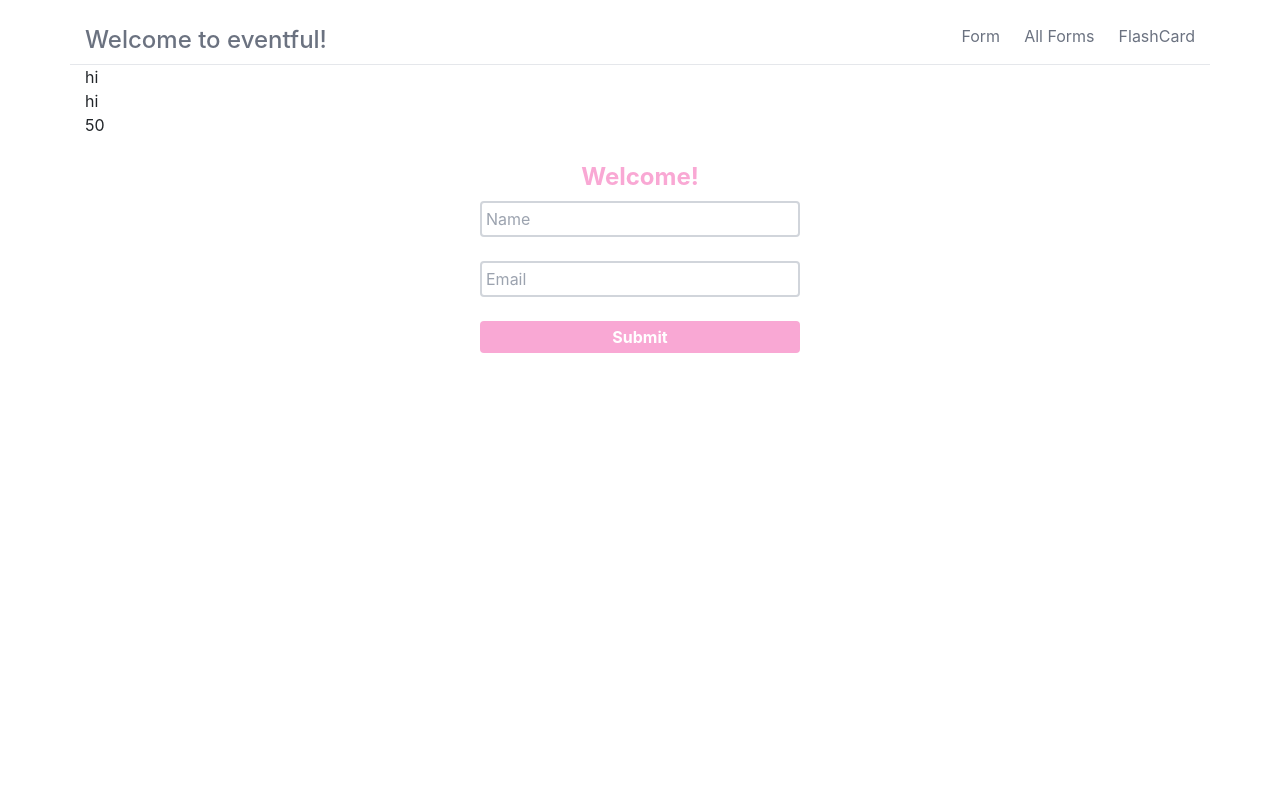
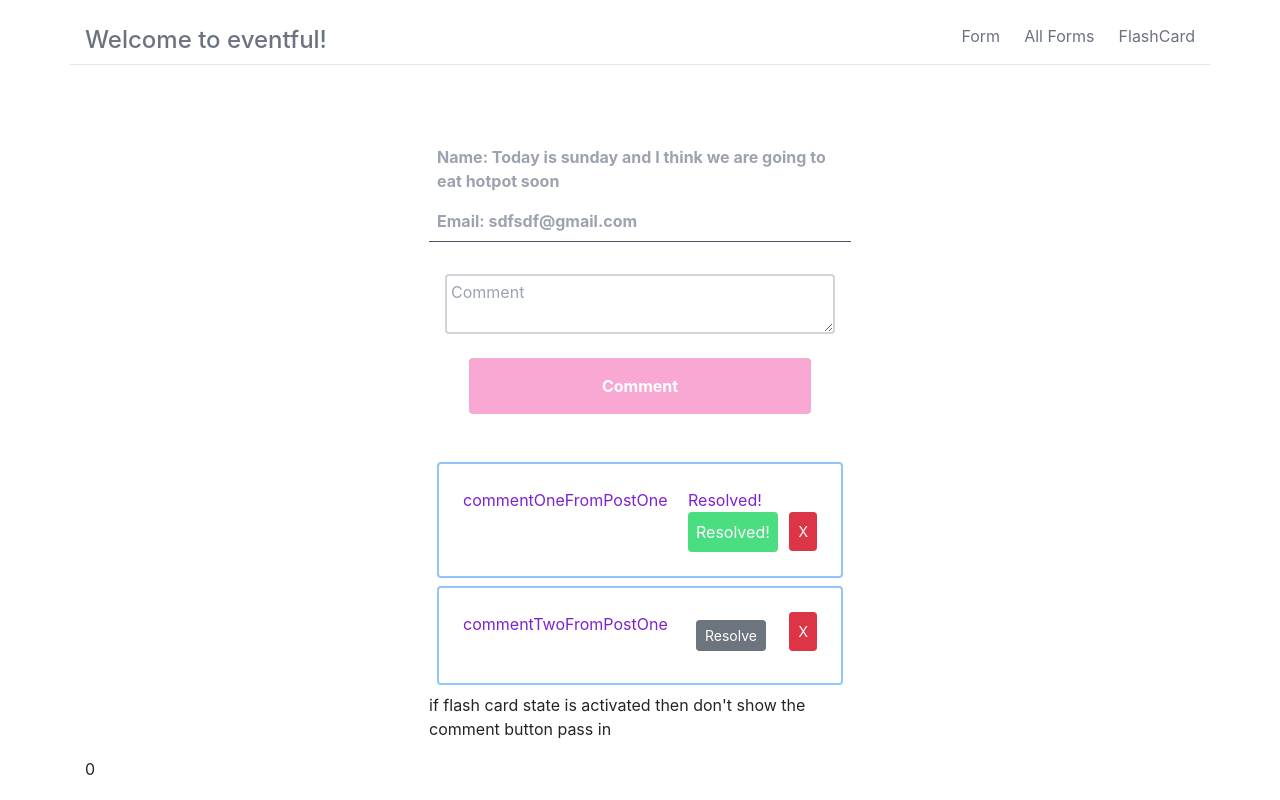
Before and after one commit to cindyliang01/eventful, a React (Create React App) app: page /FlashCard in a window 1280 px wide. Shown: the top 800 px of the page. Built offline with nearby package versions, Linux system fonts and the light colour scheme.

Commit message:
Displayed a post using flashCardIndex

```diff
--- a/src/App.js
+++ b/src/App.js
@@ -10,24 +10,25 @@ import { Route, Routes } from "react-router-dom";
 class App extends Component {
   state = {
     dummyListPosts: [
-      // {
-      //   id: 1,
-      //   like: 0,
-      //   comments: [
-      //     { id: 1, text: "commentOneFromPostOne", commentLikes: 1 },
-      //     { id: 2, text: "commentTwoFromPostOne", commentLikes: 0 },
-      //   ],
-      //   post: "Today is sunday and I think we are going to eat hotpot soon",
-      // },
-      // {
-      //   id: 2,
-      //   like: 1,
-      //   comments: [
-      //     { id: 1, text: "commentOneFromPostTwo", commentLikes: 0 },
-      //     { id: 2, text: "commentTwoFromPostTwo", commentLikes: 0 },
-      //   ],
-      //   post: "And Cindy's gonna be delicate in 10 years - Jackie",
-      // },
+      {
+        id: 1,
+        like: 0,
+        comments: [
+          { id: 1, text: "commentOneFromPostOne", commentLikes: 1 },
+          { id: 2, text: "commentTwoFromPostOne", commentLikes: 0 },
+        ],
+        post: "Today is sunday and I think we are going to eat hotpot soon",
+        email: "sdfsdf@gmail.com",
+      },
+      {
+        id: 2,
+        like: 1,
+        comments: [
+          { id: 1, text: "commentOneFromPostTwo", commentLikes: 0 },
+          { id: 2, text: "commentTwoFromPostTwo", commentLikes: 0 },
+        ],
+        post: "And Cindy's gonna be delicate in 10 years - Jackie",
+      },
       // {
       //   id: 3,
       //   like: 0,
@@ -48,7 +49,7 @@ class App extends Component {
       },
     ],
 
-    flashCard: 50,
+    flashCardIndex: 0,
   };
 
   createPost = (newPost, newEmail) => {
@@ -153,7 +154,12 @@ class App extends Component {
             <Route path="/AllForms" element={<AllForms />} />
             <Route
               path="/FlashCard"
-              element={<FlashCard flashCard={this.state.flashCard} />}
+              element={
+                <FlashCard
+                  flashCardIndex={this.state.flashCardIndex}
+                  listOfPosts={this.state.dummyListPosts}
+                />
+              }
             />
           </Routes>
         </div>
--- a/src/pages/FlashCard.jsx
+++ b/src/pages/FlashCard.jsx
@@ -1,21 +1,54 @@
-// const FlashCard = () => {
-//   return <div>FlashCard</div>;
-// };
+import { list } from "postcss";
+import React, { Component } from "react";
+import Post from ".././components/post";
+import EachComment from "../components/eachComment";
 
-// export default FlashCard;
-
-import React, { Component } from "react";
 class FlashCard extends Component {
   render() {
-    const { flashCard } = this.props;
+    const {
+      flashCardIndex,
+      listOfPosts,
+      addLike,
+      createComment,
+      addLikeForComment,
+      deleteForComment,
+    } = this.props;
     return (
       <React.Fragment>
-        <div>hi</div>
-        <div>hi</div>
-        {flashCard}
+        <div className="w-auto min-w-[25%] max-w-min mt-20 mx-auto space-y-6 flex flex-col items-stretch">
+          <ul>
+            {listOfPosts.length > 0 ? (
+              <React.Fragment>
+                {/* <div>Post: {listOfPosts[flashCardIndex].post}</div>
+                <div>Email: {listOfPosts[flashCardIndex].email}</div>
+                <EachComment
+                  comments={listOfPosts[flashCardIndex].comments}
+                  onePost={listOfPosts[flashCardIndex]}
+                ></EachComment> */}
+                <Post
+                  onePost={listOfPosts[flashCardIndex]}
+                  comments={listOfPosts[flashCardIndex].comments}
+                  addLikeForComment={addLikeForComment}
+                  deleteForComment={deleteForComment}
+                ></Post>
+                if flash card state is activated then don't show the comment
+                button pass in
+              </React.Fragment>
+            ) : (
+              // "fjsdf"
+              "No posts"
+            )}
+          </ul>
+        </div>
+        {flashCardIndex}
       </React.Fragment>
     );
   }
+
+  // displayOneFlash() {
+  //   const { listOfPosts } = this.props;
+  //   onePost = listOfPosts;
+  // }
 }
 
 export default FlashCard;
```
